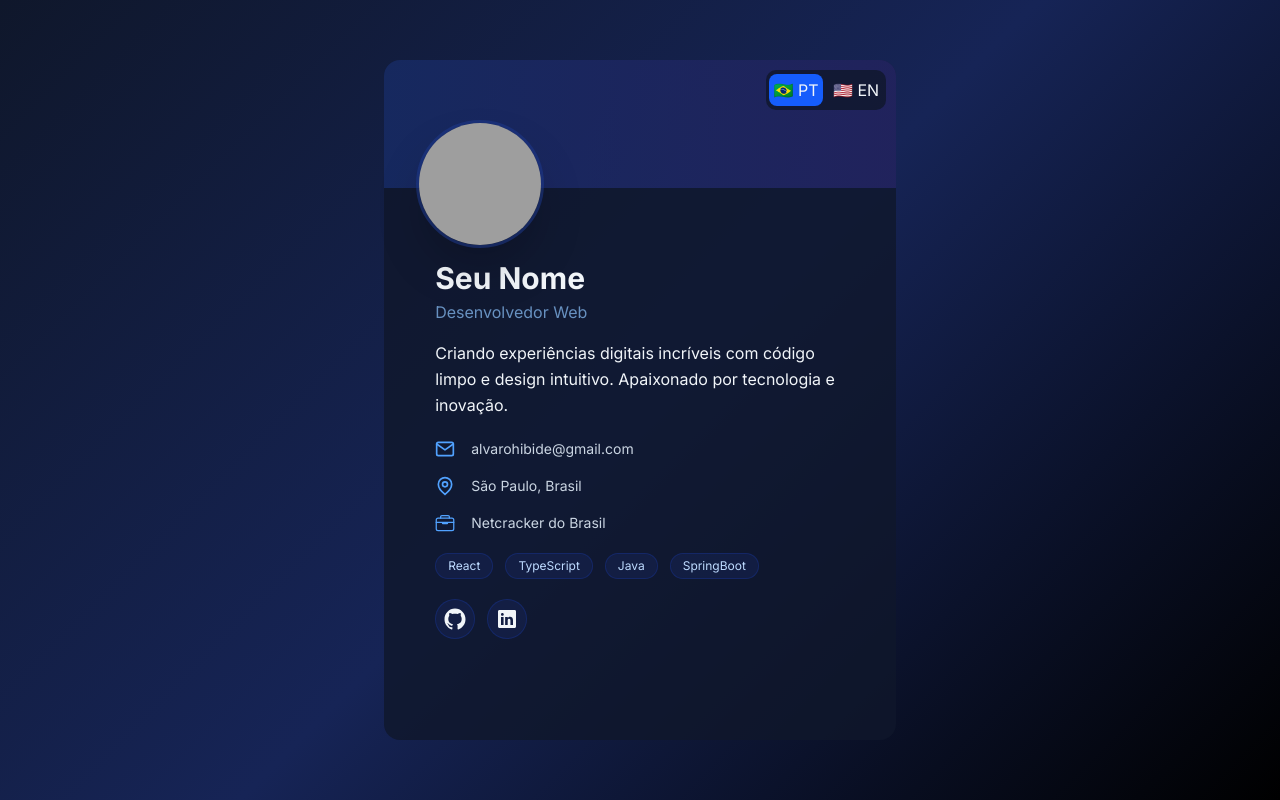
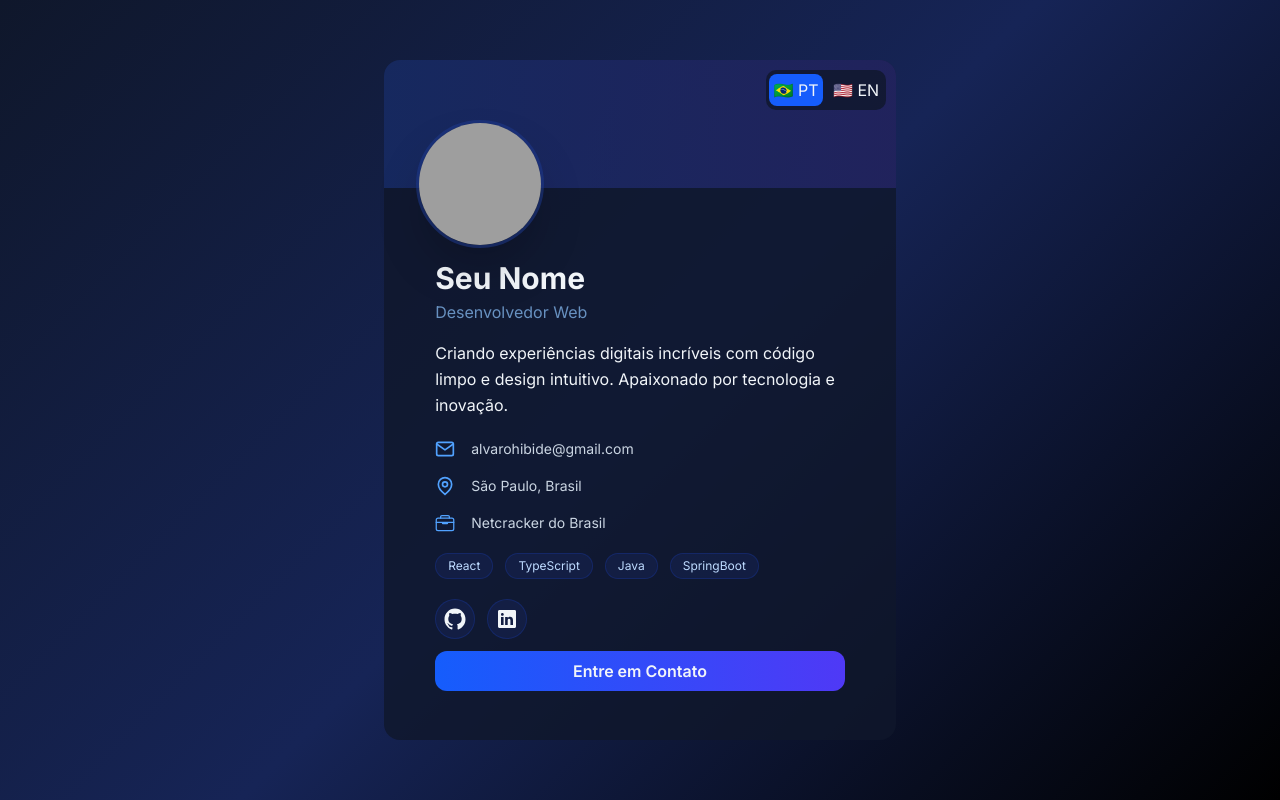
Before and after one commit to AlvaroHClaver/profile-card, a React (Vite) app: page / in a window 1280 px wide. Built offline with nearby package versions, Linux system fonts and the light colour scheme; grey boxes are pictures that could not be loaded.

Commit message:
Mail to button

```diff
--- a/src/App.tsx
+++ b/src/App.tsx
@@ -12,6 +12,7 @@ import { BadgeList } from "./components/Badge/BadgeList";
 import { SocialBadgeList } from "./components/SocialBadge/SocialBadgeList";
 import type { Language } from "./i18n";
 import { translations } from "./i18n";
+import { MailToButton } from "./components/MailToButton";
 
 const getItems = (location: string) => [
   {
@@ -38,6 +39,7 @@ const socialBadges = [
     link: "https://linkedin.com",
   },
 ];
+const email = "alvarohibide@gmail.com";
 
 function App() {
   const [language, setLanguage] = useState<Language>("pt");
@@ -60,6 +62,7 @@ function App() {
       <BulletList items={items} />
       <BadgeList items={techBadges} />
       <SocialBadgeList items={socialBadges} />
+      <MailToButton email={email} label={t.contactButton} />
     </main>
   );
 }
--- /dev/null
+++ b/src/components/MailToButton/index.tsx
@@ -0,0 +1,15 @@
+type MailToButtonProps = {
+  email: string;
+  label: string;
+};
+
+export const MailToButton = ({ email, label }: MailToButtonProps) => {
+  return (
+    <a
+      className="w-[80%] mt-3 h-10 rounded-xl font-semibold bg-action-gradient flex items-center justify-center transition-opacity hover:opacity-80"
+      href={`mailto:${email}`}
+    >
+      {label}
+    </a>
+  );
+};
--- a/src/i18n.ts
+++ b/src/i18n.ts
@@ -7,6 +7,7 @@ export const translations = {
     about:
       "Criando experiências digitais incríveis com código limpo e design intuitivo. Apaixonado por tecnologia e inovação.",
     location: "São Paulo, Brasil",
+    contactButton: "Entre em Contato",
     languageLabels: {
       pt: "Português",
       en: "Inglês",
@@ -18,6 +19,7 @@ export const translations = {
     about:
       "Creating amazing digital experiences with clean code and intuitive design. Passionate about technology and innovation.",
     location: "São Paulo, Brazil",
+    contactButton: "Get in Touch",
     languageLabels: {
       pt: "Portuguese",
       en: "English",
@@ -30,6 +32,7 @@ export const translations = {
     role: string;
     about: string;
     location: string;
+    contactButton: string;
     languageLabels: Record<Language, string>;
   }
 >;
--- a/tailwind.config.js
+++ b/tailwind.config.js
@@ -24,6 +24,7 @@ export default {
           "linear-gradient(135deg, #0F172B 0%, #162456 50%, #000 100%)",
         "header-bg":
           "linear-gradient(90deg, rgba(28, 57, 142, 0.50) 0%, rgba(49, 44, 133, 0.50) 100%)",
+        "action-gradient": "linear-gradient(90deg, #155DFC 0%, #4F39F6 100%)",
       },
     },
   },
```
